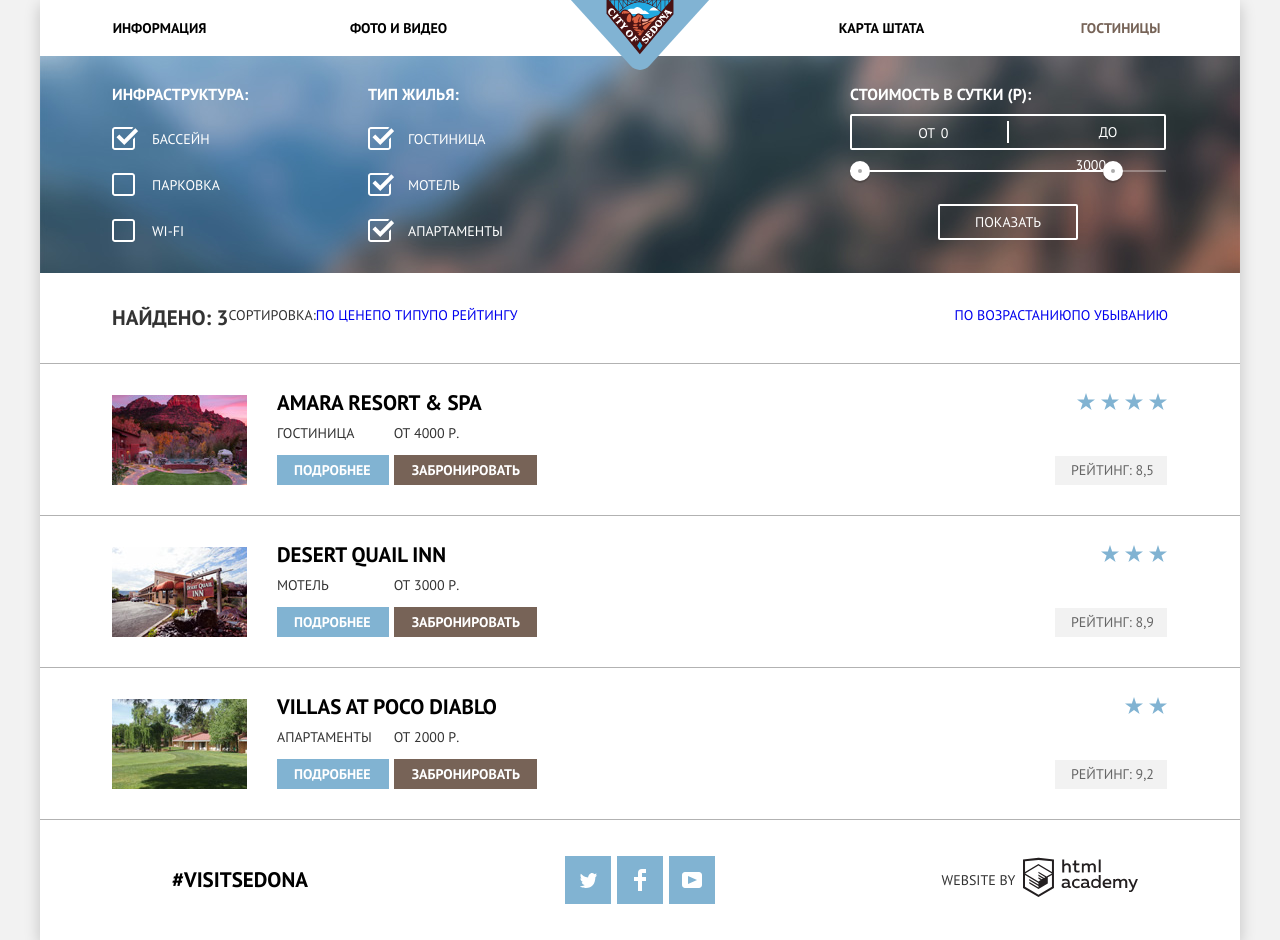
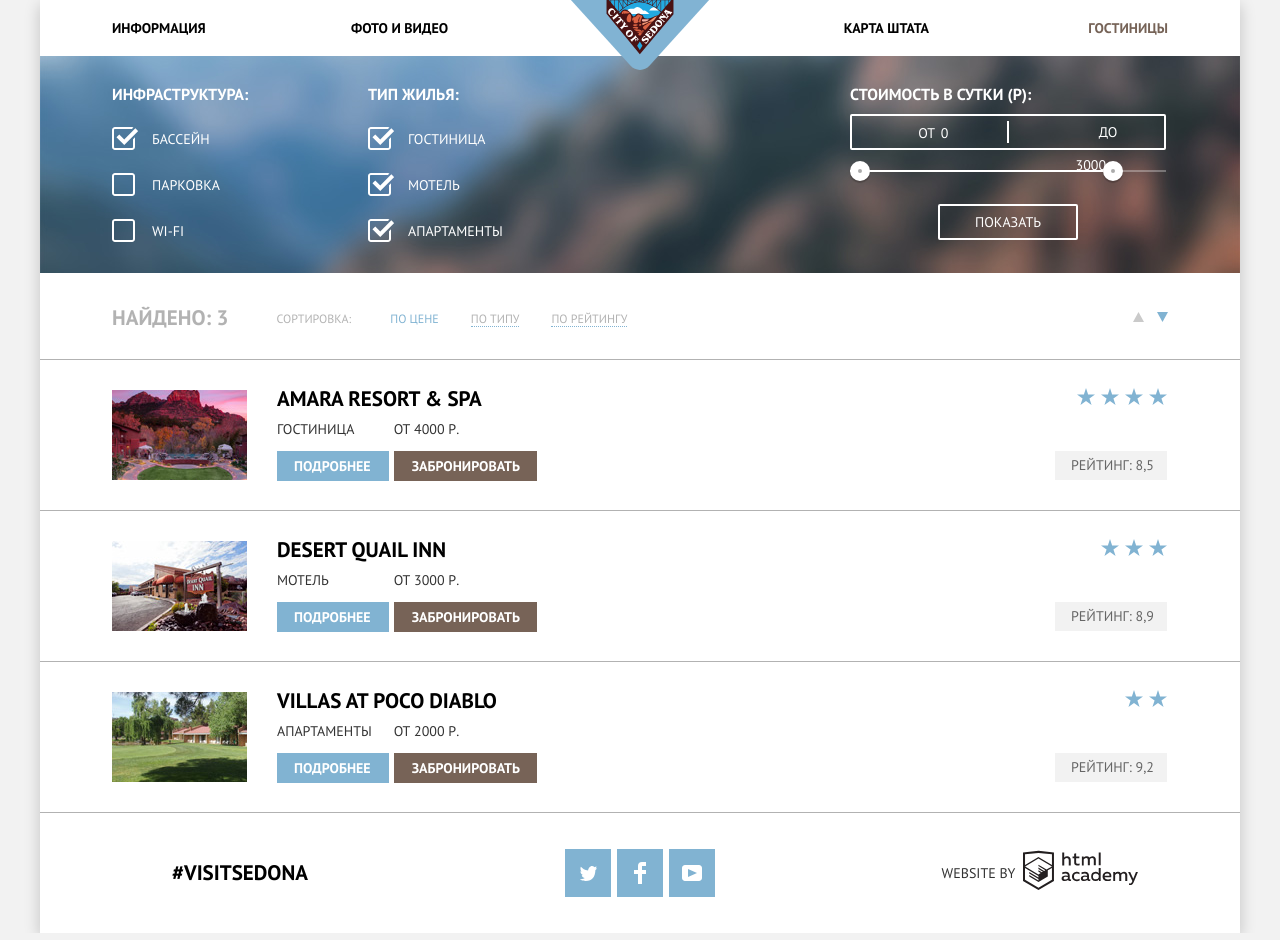
Before and after one commit to LiubovKleimenova/894043-sedona, a plain HTML site: page catalog.html in a window 1280 px wide. Drawn offline with Linux system fonts and the light colour scheme.

Commit message:
завершена стилизация формы фильтров
добавлены дополн состояния элементов
убрано оформл ссылок, если мы на них, а так же наведение,нажатие  др
текст в шапке отцентрован влево и вправо

```diff
--- a/catalog.html
+++ b/catalog.html
@@ -22,7 +22,7 @@
         <a href="index.html"><img src="img/logo.svg" width="140" height="72" alt="logo"></a>
       </p>
     </header>
-  	<main> <!--  здесь я только начала разметку без оформдениия-->
+  	<main>
       <h1 class="visually-hidden">Выбор гостиницы</h1>
       <section class="filters">
         <div class="left-half">
@@ -101,17 +101,23 @@
           <p class="result">Найдено: 3</p>
           <p class="sort">Сортировка:</p>
           <ul class="parameter">
-            <li><a href="#">По цене</a></li>
+            <li><a class="active-sort">По цене</a></li>
             <li><a href="#">По типу</a></li>
             <li><a href="#">По рейтингу</a></li>
           </ul>
         </div>
         <ul class="direction">
           <li>
-            <a class="up" href="#"><span class="">По возрастанию</span></a>
+            <a href="#">
+              <span class="visually-hidden">По возрастанию</span>
+              <svg class="arrow" xmlns="http://www.w3.org/2000/svg" width="11" height="10" viewBox="0 0 11 10"><path d="M5.5 0L0 10h11z"/></svg>
+            </a>
           </li>
           <li>
-            <a class="down" href="#"><span class="">По убыванию</span></a>
+            <a class="active-sort">
+              <span class="visually-hidden">По убыванию</span>
+              <svg class="arrow" xmlns="http://www.w3.org/2000/svg" width="11" height="10" viewBox="0 0 11 10"><path d="M5.5 10L0 0h11"/></svg>
+            </a>
           </li>
         </ul>
       </div>
--- a/css/style.css
+++ b/css/style.css
@@ -58,7 +58,7 @@ li {
 	background-image: url("../img/intro-mask.svg"), url("../img/intro-welcome.svg"), url("../img/background-photo.jpg");
 	background-repeat: no-repeat;
 	background-size: 100%, 459px 353px, 100%;
-	background-position: center 507px, center 132px, 50% -26px;
+	background-position: center 508px, center 132px, 50% -26px;
 }
 
 .main-navigation {
@@ -85,6 +85,21 @@ li {
 .site-navigation li {
 	flex-basis: 239px;
 }
+
+.site-navigation li:nth-of-type(4n+1),
+.site-navigation li:nth-of-type(4n+2) {
+	text-align: left;
+    padding-left: 72px;
+    box-sizing: border-box;
+}
+
+.site-navigation li:nth-of-type(4n+3),
+.site-navigation li:nth-of-type(4n) {
+	text-align: right;
+    padding-right: 72px;
+    box-sizing: border-box;
+}
+
 
 .site-navigation li:nth-of-type(4n+2) {
 	margin-right: 244px;
@@ -486,6 +501,7 @@ input[type="radio"].visually-hidden {
 .calendar:hover,
 .calendar:active {
 	fill: #000000;
+	cursor: pointer;
 }
 
 .calendar:active {
@@ -561,6 +577,7 @@ input[type="radio"].visually-hidden {
 .symbols:focus,
 .symbols:hover {
 	outline: none;
+	cursor: pointer;
 }
 
 .symbols:active .minus {
@@ -661,6 +678,7 @@ input.input-short {
 .find:hover {
 	background-color: #669ec0;
 	outline: none;
+	cursor: pointer;
 }
 
 .find:active {
@@ -707,7 +725,7 @@ input.input-short {
 	padding: 0;
 	display: flex;
 	align-items: center;
-	justify-content: center; /*почему не по центру?*/
+	justify-content: center;
 	box-sizing: border-box;
 	width: 400px;
 }
@@ -766,7 +784,7 @@ input.input-short {
 
 /*-------------------------catalog page-------------------------*/
 
-/*--------------------блок с фильтрами в процессе...------------*/
+/*--------------------блок с фильтрами ------------*/
 
 .filters {
 	color: #ffffff;
@@ -834,6 +852,7 @@ input.input-short {
 
 	background-image: url(../img/checkbox-off.svg);
 }
+
 .feature-select input[type="checkbox"]:disabled + .checkbox-indicator {
 	position: absolute;
 	top: -3px;
@@ -866,6 +885,30 @@ input.input-short {
 	height: 23px;
 
 	background-image: url(../img/checkbox-on-disable.svg);
+}
+
+.feature-select input[type="checkbox"]:focus + .checkbox-indicator {
+	position: absolute;
+	top: -3px;
+	left: -40px;
+
+	width: 23px;
+	height: 23px;
+
+	background-image: url(../img/checkbox-off.svg);
+	box-shadow: 0 0 15px #81b3d2;
+}
+
+.feature-select input[type="checkbox"]:checked:focus + .checkbox-indicator {
+	position: absolute;
+	top: -3px;
+	left: -40px;
+
+	width: 26px;
+	height: 23px;
+
+	background-image: url(../img/checkbox-on.svg);
+	box-shadow: 0 0 15px #81b3d2;
 }
 
 
@@ -1000,11 +1043,8 @@ input.input-short {
 
 .btn-transparent:hover {
   color: #000000;
-
   background: #ffffff;
 }
-
-
 
 .sort-results {
 	box-sizing: border-box;
@@ -1014,12 +1054,16 @@ input.input-short {
 	padding-left: 72px;
 	padding-right: 72px;
 	padding-top: 32px;
-	padding-bottom: 32px;
+	padding-bottom: 28px;
     border-bottom: solid 1px rgba(0, 0, 0, 0.3);
 }
 
 .sort-results .wrapper {
 	display: flex;
+
+	font-size: 12px;
+	line-height: 18px;
+	color: rgba(0,0,0,0.3);
 }
 
 .sort-results .result {
@@ -1031,8 +1075,10 @@ input.input-short {
 }
 
 .sort-results .sort {
-	padding: 0;
 	margin: 0;
+	padding-left: 48px;
+	padding-right: 39px;
+	padding-top: 5px;
 
 }
 
@@ -1040,17 +1086,69 @@ input.input-short {
 	display: flex;
 	padding: 0;
 	margin: 0;
+	padding-top: 5px;
 }
 
 .parameter li {
-	padding: 0;
-	margin: 0;
+	padding-right: 32px;
+}
+
+.parameter a {
+	color: rgba(0, 0, 0, 0.3);
+	border-bottom: dotted;
+	border-bottom-color: #81b3d2;
+	border-bottom-width: 0.5px;
+}
+
+.parameter a:hover,
+.parameter a:focus {
+	color: #81b3d2;
+	border-bottom: dotted;
+	border-bottom-color: #81b3d2;
+	border-bottom-width: 0.5px;
+}
+
+.parameter .active-sort,
+.parameter .active-sort:hover,
+.parameter .active-sort:focus,
+.parameter .active-sort:active {
+	color: #81b3d2;
+	border-bottom: none;
+}
+
+.parameter a:active {
+	color: #000000;
+	border-bottom: none;
 }
 
 .direction {
 	display: flex;
-	padding: 0;
 	margin: 0;
+	padding-top: 2px;
+}
+
+.direction .arrow {
+    margin-left: 13px;
+}
+
+.direction a {
+	fill: #cacaca;
+}
+
+.direction a:hover,
+.direction a:focus {
+    fill : #000000;
+}
+
+.direction a:active {
+	fill: #81b3d2;
+}
+
+.direction .active-sort,
+.direction .active-sort:hover,
+.direction .active-sort:focus,
+.direction .active-sort:active {
+	fill: #81b3d2;
 }
 
 /*-------------------------catalog page-------------------------*/
@@ -1138,7 +1236,7 @@ input.input-short {
 .booking {
 	margin: 0;
 	padding: 0;
-	margin-bottom: 14px;
+	margin-bottom: 13px;
 }
 
 .details a{
@@ -1164,7 +1262,7 @@ input.input-short {
 }
 
 .booking a:hover,
-.booling a:focus {
+.booking a:focus {
 	background-color: #604e43;
 }
 
```
